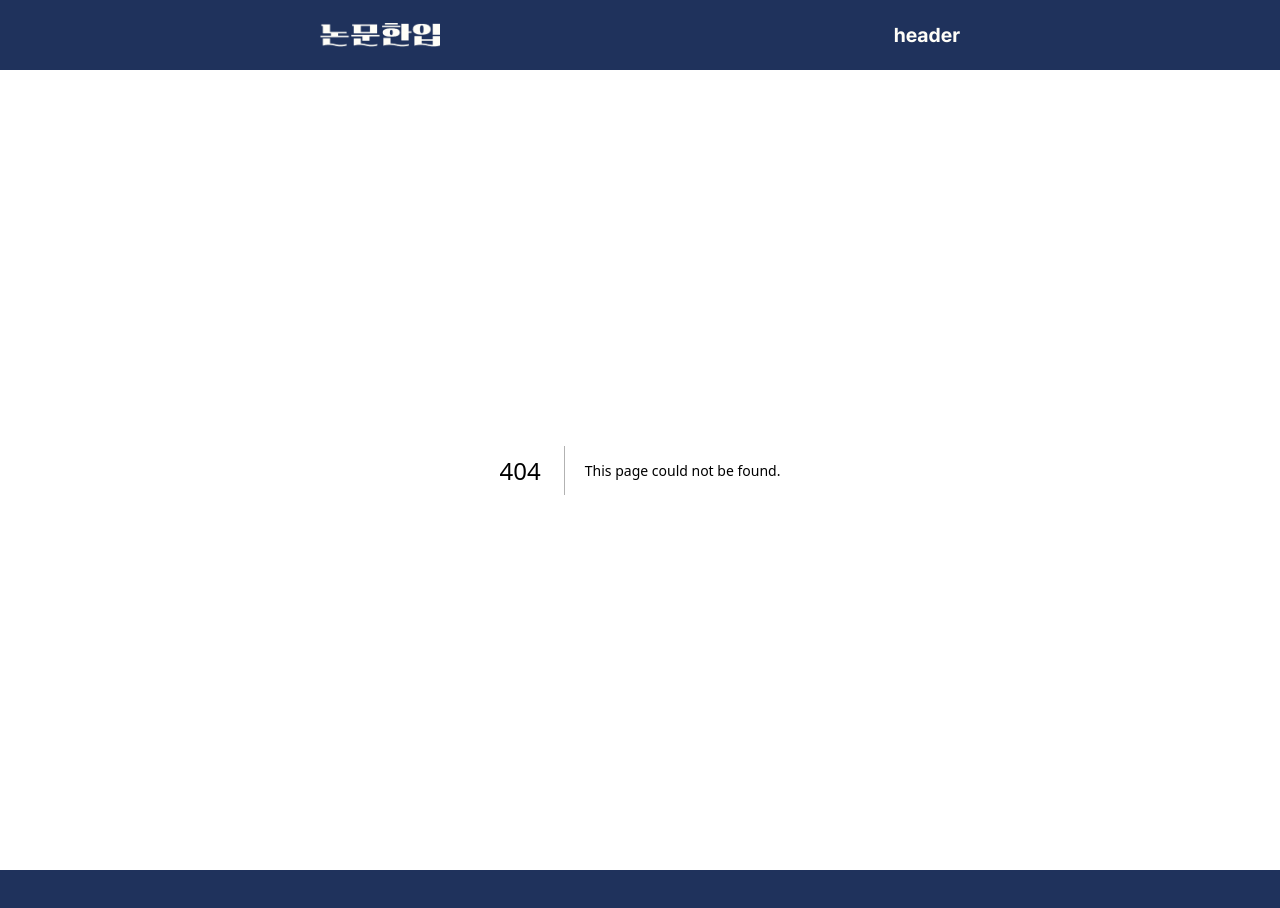
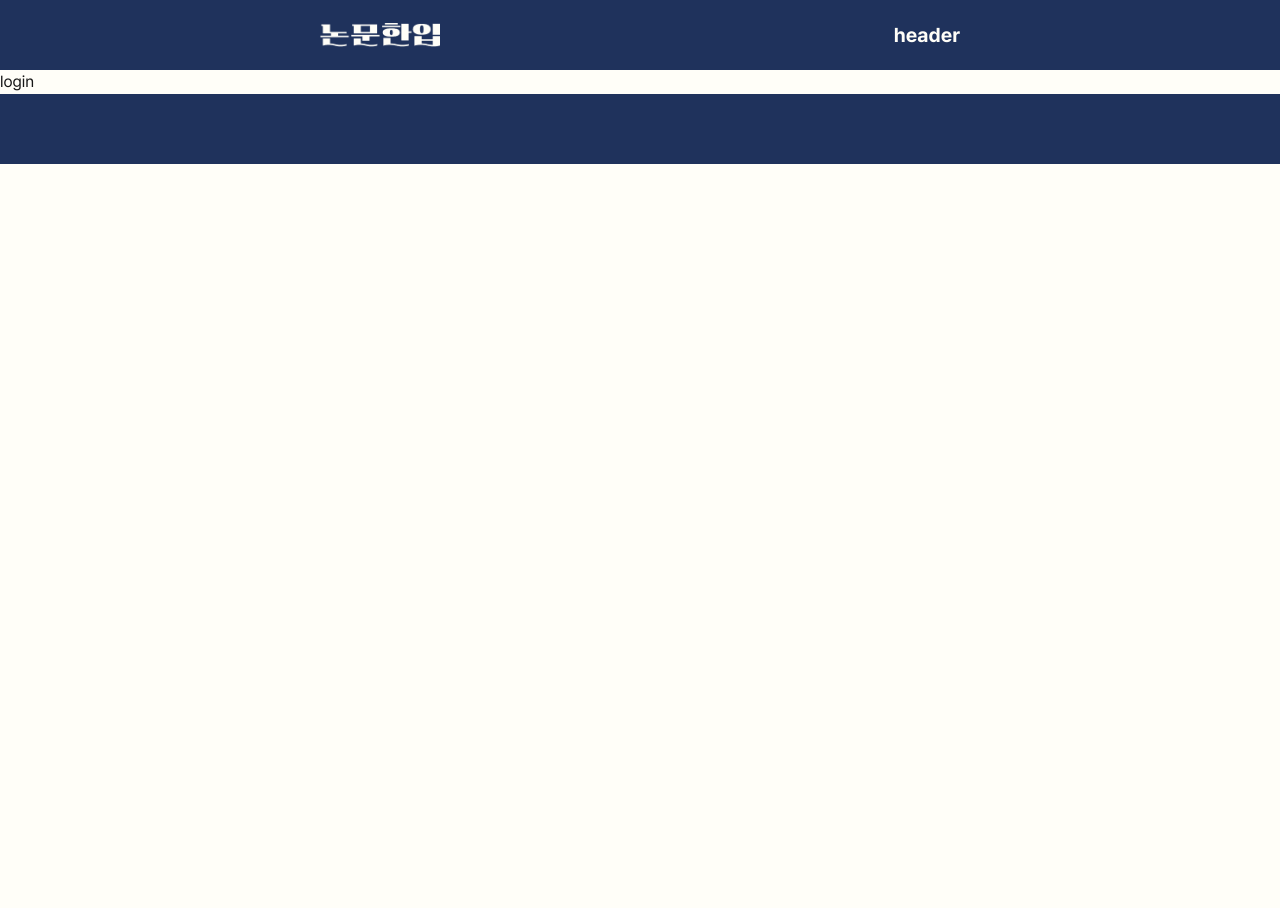
Before and after one commit to oneieo/paper-summarizer-frontend, a Next.js app: page /login in a window 1280 px wide. Before the commit this address had no page. Shown: the top 908 px of the page. After the commit the page ends 800 px from the top, so only its background shows below. Built offline with nearby package versions, Linux system fonts and the light colour scheme.

Commit message:
chore: login 페이지 구조 추가

```diff
--- /dev/null
+++ b/src/app/(auth)/login/page.tsx
@@ -0,0 +1,11 @@
+import React from "react";
+
+const page = () => {
+  return (
+    <div>
+      <h1>login</h1>
+    </div>
+  );
+};
+
+export default page;
```
